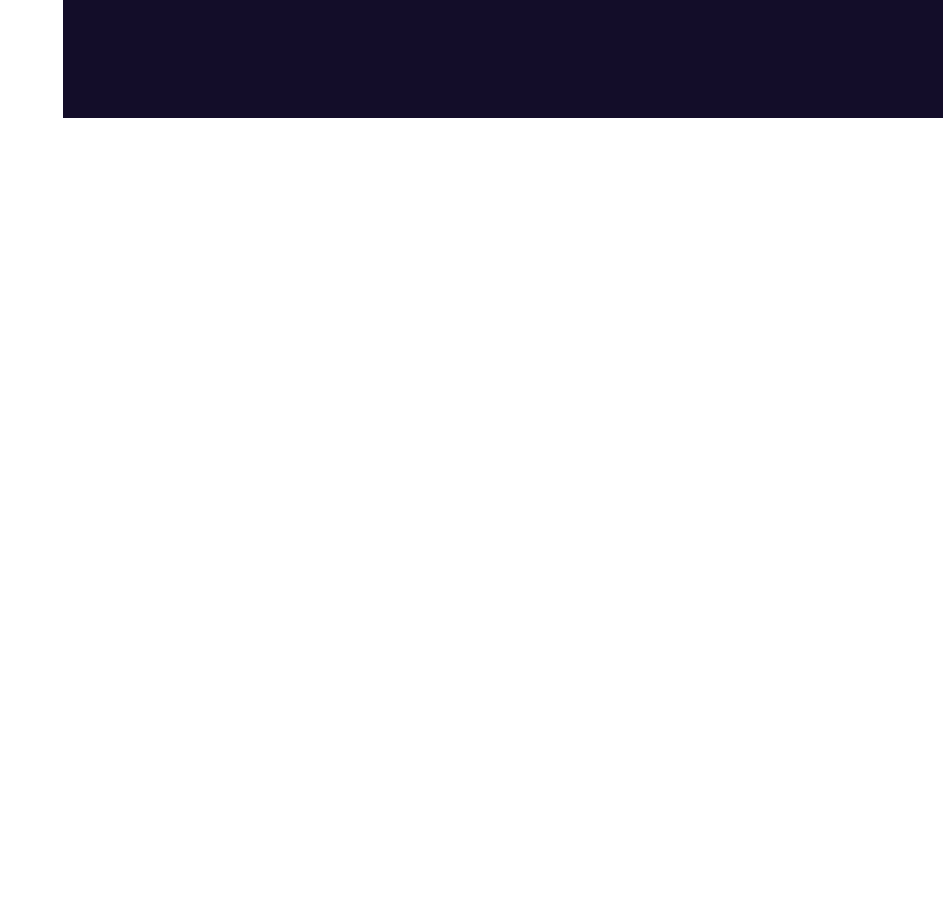
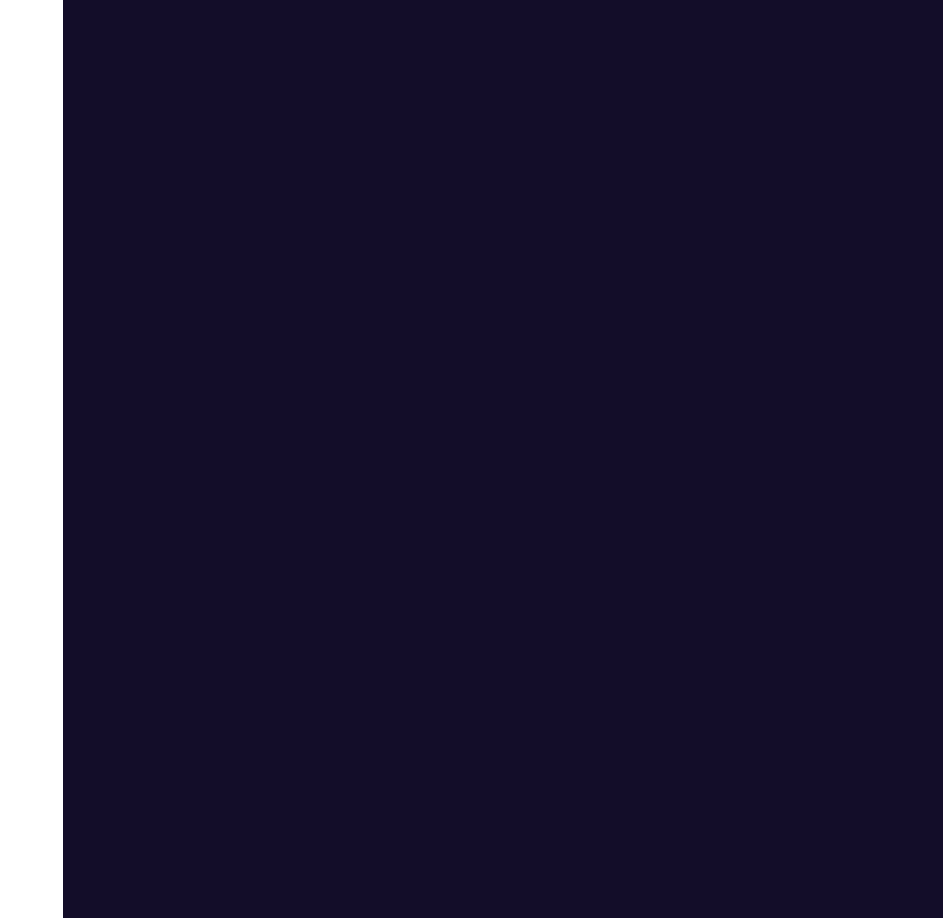
Before and after one commit to JonnyMarin96/Portfolio-React, a React (Create React App) app: page / in a window 1280 px wide. Shown: the part 1482-2400 px from the top of the page, without its empty margins (337-1280 px from the left). Before the commit the page ends 1600 px from the top, so only its background shows below. Built offline with nearby package versions, Linux system fonts and the light colour scheme.

Commit message:
Se creo seccion vacia Contacto

```diff
--- a/src/App.js
+++ b/src/App.js
@@ -4,6 +4,7 @@ import './reset.css'
 import Tema from './Components/Temas';
 import Menu from './Components/Menu/Menu';
 import SobreMi from './Components/SobreMi/SobreMi';
+import Contacto from './Components/Contacto/Contacto';
 
 import Inicio from './Components/Inicio/Inicio';
 import { ThemeProvider } from '@mui/material';
@@ -13,6 +14,7 @@ function App() {
     <Menu/>
     <Inicio/>
     <SobreMi/>
+    <Contacto/>
   </ThemeProvider>)
 }
 
--- /dev/null
+++ b/src/Components/Contacto/Contacto.css
@@ -0,0 +1,8 @@
+.ContactoContainer{
+
+    background-color: var(--DarkPurple);
+
+    margin-left: 400px;
+    padding: 0 50px;
+    height: 100vh;
+}
--- /dev/null
+++ b/src/Components/Contacto/Contacto.jsx
@@ -0,0 +1,11 @@
+import './Contacto.css'
+
+const Contacto = () => {
+    return<>
+        <section className='ContactoContainer'>
+
+        </section>
+    </>
+}
+
+export default Contacto
```
